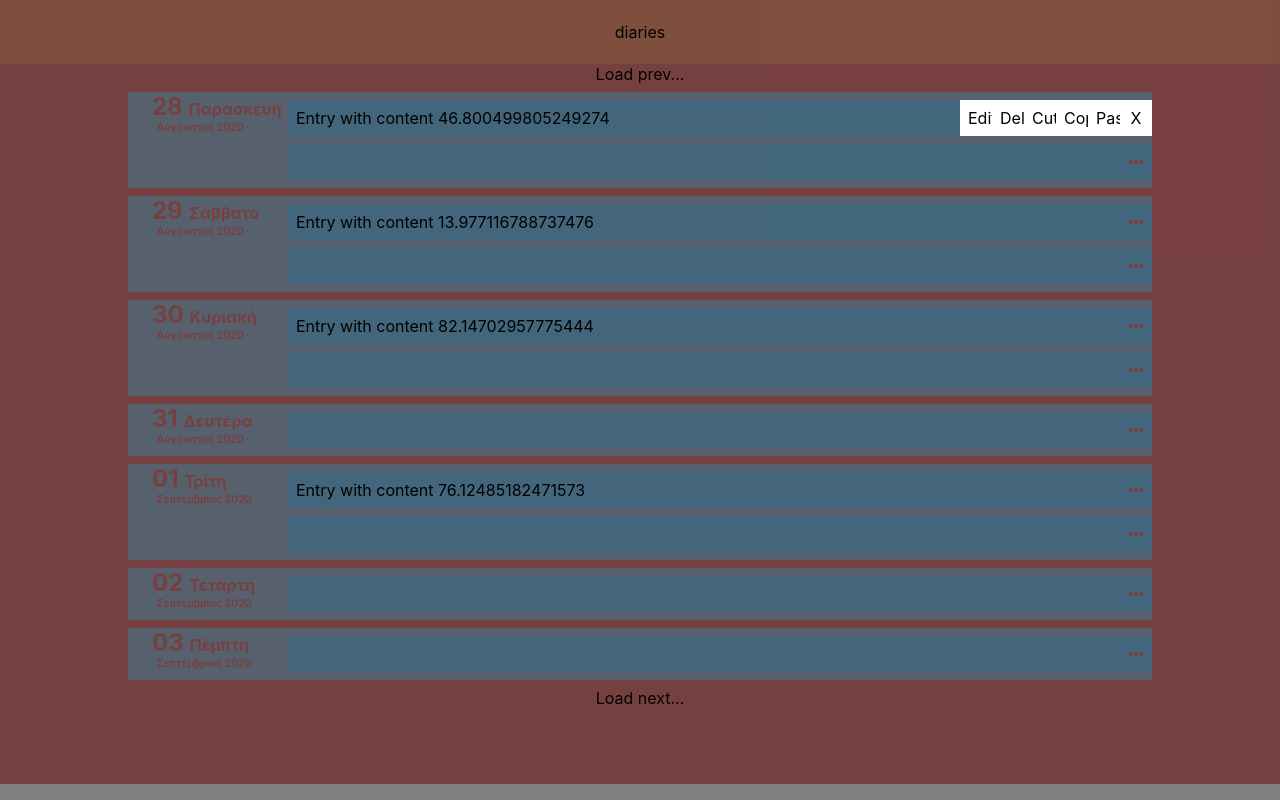
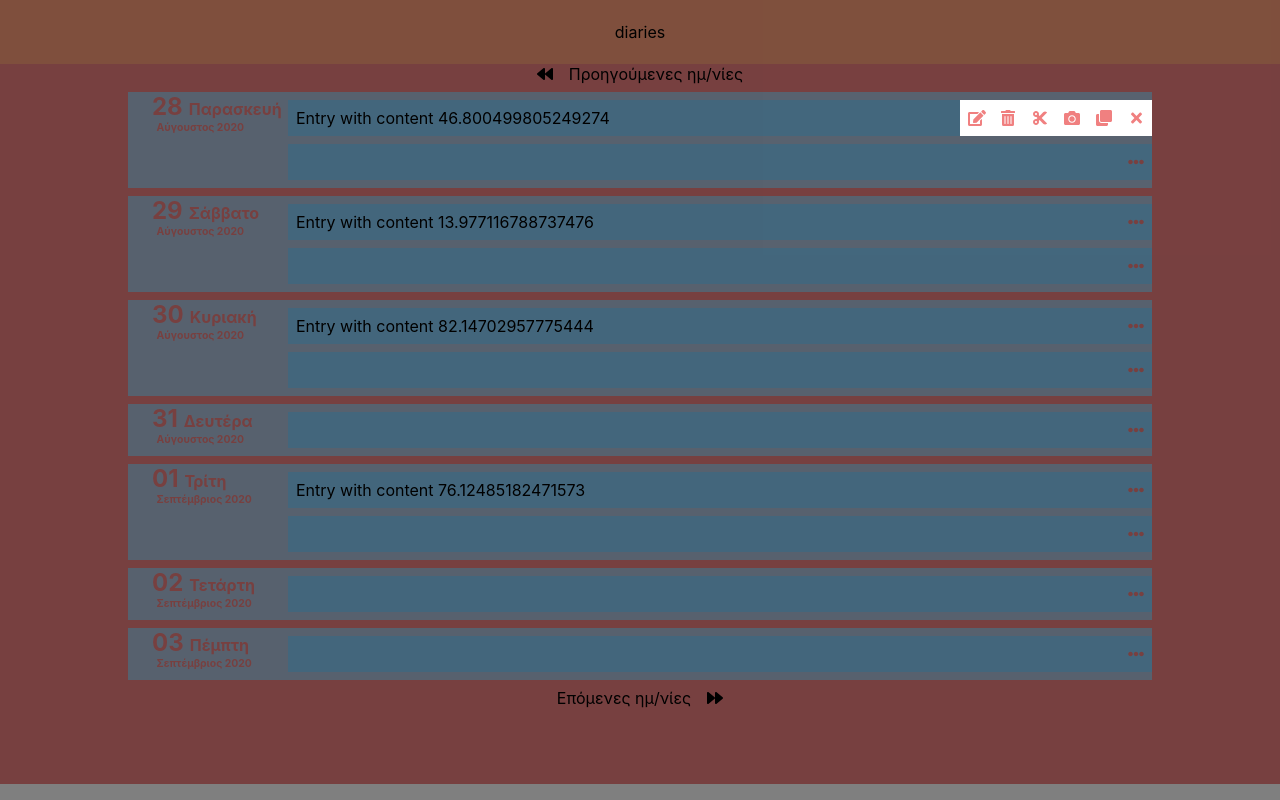
Before and after one commit to GiannisClipper/diaries, a React (Create React App) app: page / in a window 1280 px wide. Both pictures are taken after a click on the element 1136 px from the left and 118 px from the top of the page. Built offline with nearby package versions, Linux system fonts and the light colour scheme.

Commit message:
Adding Fontawesome icons.

```diff
--- a/src/components/DateList.js
+++ b/src/components/DateList.js
@@ -5,7 +5,9 @@ import { REFContext } from './REFContext';
 import { dayNames, monthNames } from '../helpers/dates';
 
 import { FontAwesomeIcon } from '@fortawesome/react-fontawesome';
+import { faBackward, faForward } from '@fortawesome/free-solid-svg-icons';
 import { faEllipsisH } from '@fortawesome/free-solid-svg-icons';
+import { faEdit, faTrashAlt, faCut, faCamera, faClone, faTimes } from '@fortawesome/free-solid-svg-icons';
 
 function DateList() {
 
@@ -95,13 +97,15 @@ function DateList() {
         <div className="DateList frame" ref={elemRef}>
             <div className="content">
                 <div className="prev">
-                    Load prev...
+                    <FontAwesomeIcon icon={ faBackward } className="icon" />
+                    Προηγούμενες ημ/νίες
                 </div>
                 <ul>
                     { dates.map( dateItem => ( <DateItem key={dateItem.date} dateItem={dateItem} /> ) ) }
                 </ul>
                 <div className="next">
-                    Load next...
+                    Επόμενες ημ/νίες
+                    <FontAwesomeIcon icon={ faForward } className="icon" />
                 </div>
             </div>
         </div>
@@ -342,28 +346,28 @@ function EntryMenu( { date, entryPos, entry } ) {
                         REF.current.openForm( event, date, entryPos, entry );
                         REF.current.closeMenu( event, date, entryPos );
                     }}>
-                        Edit
+                        <FontAwesomeIcon icon={ faEdit } className="icon" title="Επεξεργασία" />
                     </div>
                     <div className='delete' onClick={event => {
                         event.stopPropagation();
                         REF.current.deleteEntry( date, entryPos );
                         REF.current.closeMenu( event, date, entryPos );
                     }}>
-                        Del
+                        <FontAwesomeIcon icon={ faTrashAlt } className="icon" title="Διαγραφή" />
                     </div>
                     <div className='cut' onClick={event => {
                         event.stopPropagation();
                         REF.current.cutEntry( date, entryPos );
                         REF.current.closeMenu( event, date, entryPos );
                     }}>
-                        Cut
+                        <FontAwesomeIcon icon={ faCut } className="icon" title="Αποκοπή" />
                     </div>
                     <div className='copy' onClick={event => {
                         event.stopPropagation();
                         REF.current.copyEntry( date, entryPos );
                         REF.current.closeMenu( event, date, entryPos );
                     }}>
-                        Copy
+                        <FontAwesomeIcon icon={ faCamera } className="icon" title="Αντιγραφή" />
                     </div>
                     <div className='paste' onClick={event => {
                         event.stopPropagation();
@@ -372,13 +376,13 @@ function EntryMenu( { date, entryPos, entry } ) {
                             REF.current.pasteEntry( date, entryPos );
                         }
                     }}>
-                        Paste
+                        <FontAwesomeIcon icon={ faClone } className="icon" title="Επικόλληση" />
                     </div>
                     <div className='close' onClick={event => {
                         event.stopPropagation();
                         REF.current.closeMenu( event, date, entryPos )
                     }}>
-                        X
+                        <FontAwesomeIcon icon={ faTimes } className="icon" title="Κλείσιμο" />
                     </div>
                 </div>
             </div>
@@ -392,7 +396,7 @@ function EntryMenu( { date, entryPos, entry } ) {
                         REF.current.openForm( event, date, entryPos, entry );
                         REF.current.closeMenu( event, date, entryPos );
                     }}>
-                        Edit
+                        <FontAwesomeIcon icon={ faEdit } className="icon" title="Επεξεργασία" />
                     </div>
                     <div className='paste' onClick={event => {
                         event.stopPropagation();
@@ -401,13 +405,13 @@ function EntryMenu( { date, entryPos, entry } ) {
                             REF.current.pasteEntry( date, entryPos );
                         }
                     }}>
-                        Paste
+                        <FontAwesomeIcon icon={ faClone } className="icon" title="Επικόλληση" />
                     </div>
                     <div className='close' onClick={event => {
                         event.stopPropagation();
                         REF.current.closeMenu( event, date, entryPos )
                     }}>
-                        X
+                        <FontAwesomeIcon icon={ faTimes } className="icon" title="Κλείσιμο" />
                     </div>
                 </div>
             </div>
--- a/src/styles/DateList.css
+++ b/src/styles/DateList.css
@@ -7,6 +7,14 @@
     margin: auto;
     height: 90vh;
     overflow: auto;
+}
+
+.DateList.frame .prev .icon {
+    margin-right: 1em;
+}
+
+.DateList.frame .next .icon {
+    margin-left: 1em;
 }
 
 .DateItem {
@@ -71,7 +79,8 @@
     padding: .5em;
 }
 
-.DateEntry .MenuTool .icon {
+.MenuTool .icon,
+.EntryMenu .icon {
     color: lightcoral;
 }
 
```
